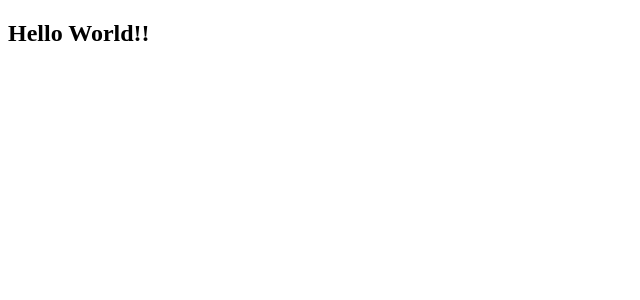
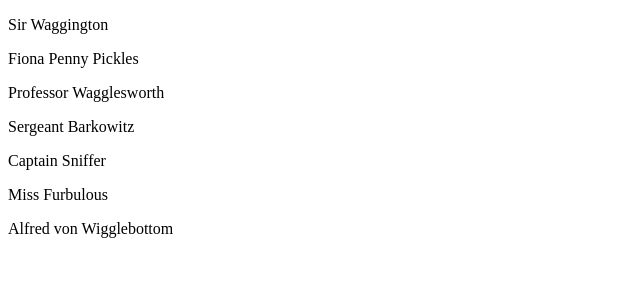
Before and after one commit to skaste/block24PuppyPalsWS, a React (Vite) app in the folder PuppyPals/: page / in a window 1280 px wide. Shown: the top 300 px of the page, without its empty margins (0-640 px from the left). Built offline with nearby package versions, Linux system fonts and the light colour scheme.

Commit message:
finished up the second block of workshop

```diff
--- a/PuppyPals/src/App.jsx
+++ b/PuppyPals/src/App.jsx
@@ -1,14 +1,19 @@
-import { puppyList } from "./data"
-import { useState } from "react"
+import { puppyList } from "./data";
+import { useState } from "react";
 
 function App() {
-console.log(puppyList)
-const [] = useState()
+
+const [puppies, setPuppies] = useState(puppyList);
+console.log("puppyList:", puppyList);
   return (
    <>
-   <h2>Hello World!!</h2>
+   {
+   puppies.map((puppy) => {
+    return <p key={puppy.id}>{puppy.name}</p>;
+    })
+    }
    </>
-  )
+  );
 }
 
 export default App
```
